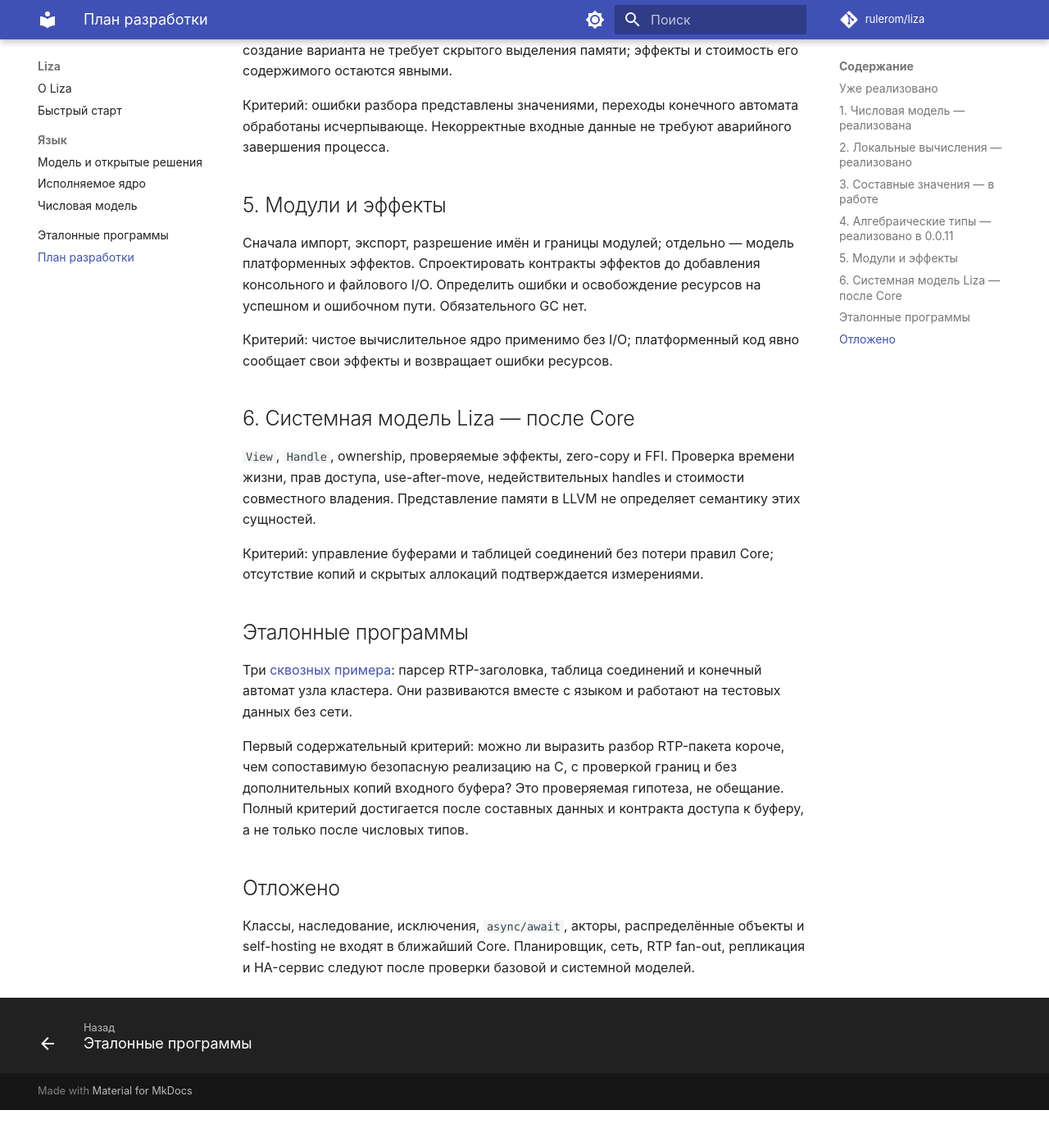
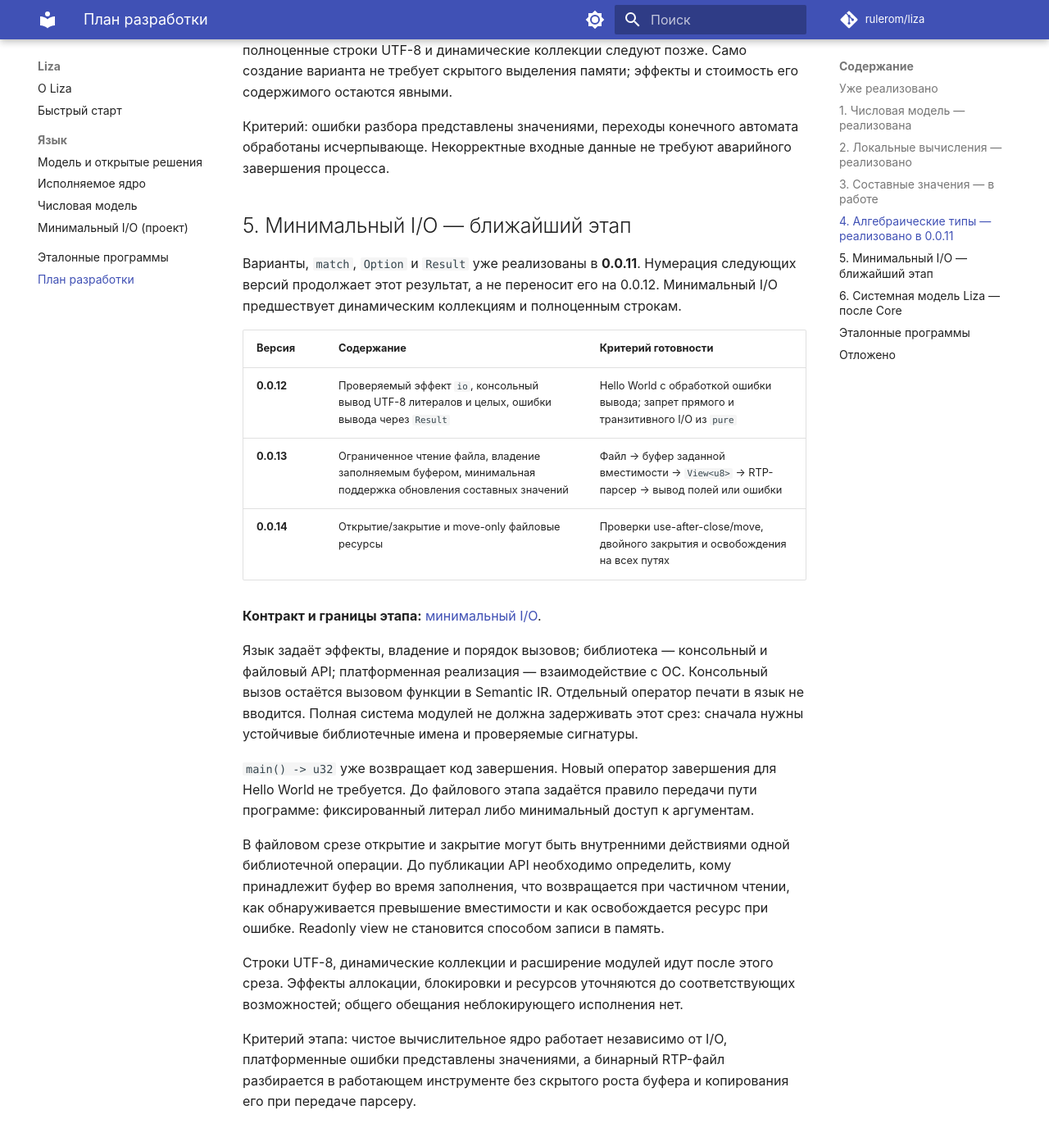
Before and after one commit to rulerom/liza, an MkDocs documentation site: the page built from docs/roadmap.md, in a window 1280 px wide and 1400 px high, scrolled down 2435 px. Shown: the top 1393 px of the window at 82% size. Built offline with MkDocs 1.6.1 and Material for MkDocs 9.7.7, drawn with Linux system fonts in a browser that asks for light colours; comment, search, counter and statistics services are not loaded; before the commit the page ends 3789 px from its top, so only the background shows below that; some of the changed text lies outside the part shown.

```diff
--- a/docs/roadmap.md
+++ b/docs/roadmap.md
@@ -92,8 +92,9 @@ Runtime-проверка при O0/O2 и анализ O2 IR/машинного
 
 Номинальные `enum`, `match`, `Option`, `Result`, исчерпывающая проверка вариантов.
 Пример `examples/rtp_result.liza` возвращает ошибки разбора как значения.
-Следующий шаг — обновление составных значений; строки UTF-8 и динамические
-коллекции требуют отдельных контрактов стоимости и остаются впереди.
+Следующий шаг — минимальный I/O с проверяемым эффектом. Обновление составных
+значений включается в работу над ограниченным файловым вводом; полноценные
+строки UTF-8 и динамические коллекции следуют позже.
 Само создание варианта не требует скрытого выделения памяти; эффекты и
 стоимость его содержимого остаются явными.
 
@@ -101,15 +102,44 @@ Runtime-проверка при O0/O2 и анализ O2 IR/машинного
 обработаны исчерпывающе. Некорректные входные данные не требуют аварийного
 завершения процесса.
 
-## 5. Модули и эффекты
+## 5. Минимальный I/O — ближайший этап
 
-Сначала импорт, экспорт, разрешение имён и границы модулей; отдельно — модель
-платформенных эффектов. Спроектировать контракты эффектов до добавления
-консольного и файлового I/O. Определить ошибки и освобождение ресурсов на
-успешном и ошибочном пути. Обязательного GC нет.
+Варианты, `match`, `Option` и `Result` уже реализованы в **0.0.11**. Нумерация
+следующих версий продолжает этот результат, а не переносит его на 0.0.12.
+Минимальный I/O предшествует динамическим коллекциям и полноценным строкам.
 
-Критерий: чистое вычислительное ядро применимо без I/O; платформенный код
-явно сообщает свои эффекты и возвращает ошибки ресурсов.
+| Версия | Содержание | Критерий готовности |
+| --- | --- | --- |
+| **0.0.12** | Проверяемый эффект `io`, консольный вывод UTF-8 литералов и целых, ошибки вывода через `Result` | Hello World с обработкой ошибки вывода; запрет прямого и транзитивного I/O из `pure` |
+| **0.0.13** | Ограниченное чтение файла, владение заполняемым буфером, минимальная поддержка обновления составных значений | Файл → буфер заданной вместимости → `View<u8>` → RTP-парсер → вывод полей или ошибки |
+| **0.0.14** | Открытие/закрытие и move-only файловые ресурсы | Проверки use-after-close/move, двойного закрытия и освобождения на всех путях |
+
+**Контракт и границы этапа:** [минимальный I/O](io-model.md).
+
+Язык задаёт эффекты, владение и порядок вызовов; библиотека — консольный и
+файловый API; платформенная реализация — взаимодействие с ОС. Консольный
+вызов остаётся вызовом функции в Semantic IR. Отдельный оператор печати
+в язык не вводится. Полная система модулей не должна задерживать этот срез:
+сначала нужны устойчивые библиотечные имена и проверяемые сигнатуры.
+
+`main() -> u32` уже возвращает код завершения. Новый оператор завершения
+для Hello World не требуется. До файлового этапа задаётся правило передачи
+пути программе: фиксированный литерал либо минимальный доступ к аргументам.
+
+В файловом срезе открытие и закрытие могут быть внутренними действиями
+одной библиотечной операции. До публикации API необходимо определить, кому
+принадлежит буфер во время заполнения, что возвращается при частичном чтении,
+как обнаруживается превышение вместимости и как освобождается ресурс при
+ошибке. Readonly view не становится способом записи в память.
+
+Строки UTF-8, динамические коллекции и расширение модулей идут после этого
+среза. Эффекты аллокации, блокировки и ресурсов уточняются до соответствующих
+возможностей; общего обещания неблокирующего исполнения нет.
+
+Критерий этапа: чистое вычислительное ядро работает независимо от I/O,
+платформенные ошибки представлены значениями, а бинарный RTP-файл разбирается
+в работающем инструменте без скрытого роста буфера и копирования его при
+передаче парсеру.
 
 ## 6. Системная модель Liza — после Core
 
--- a/mkdocs.yml
+++ b/mkdocs.yml
@@ -51,5 +51,6 @@ nav:
       - Модель и открытые решения: design.md
       - Исполняемое ядро: core.md
       - Числовая модель: numeric-model.md
+      - Минимальный I/O (проект): io-model.md
   - Эталонные программы: reference-programs.md
   - План разработки: roadmap.md
```
Also changed, not shown: docs/design.md (+4 -2 lines), docs/io-model.md (added, +150 -0 lines), docs/reference-programs.md (+16 -1 lines).
